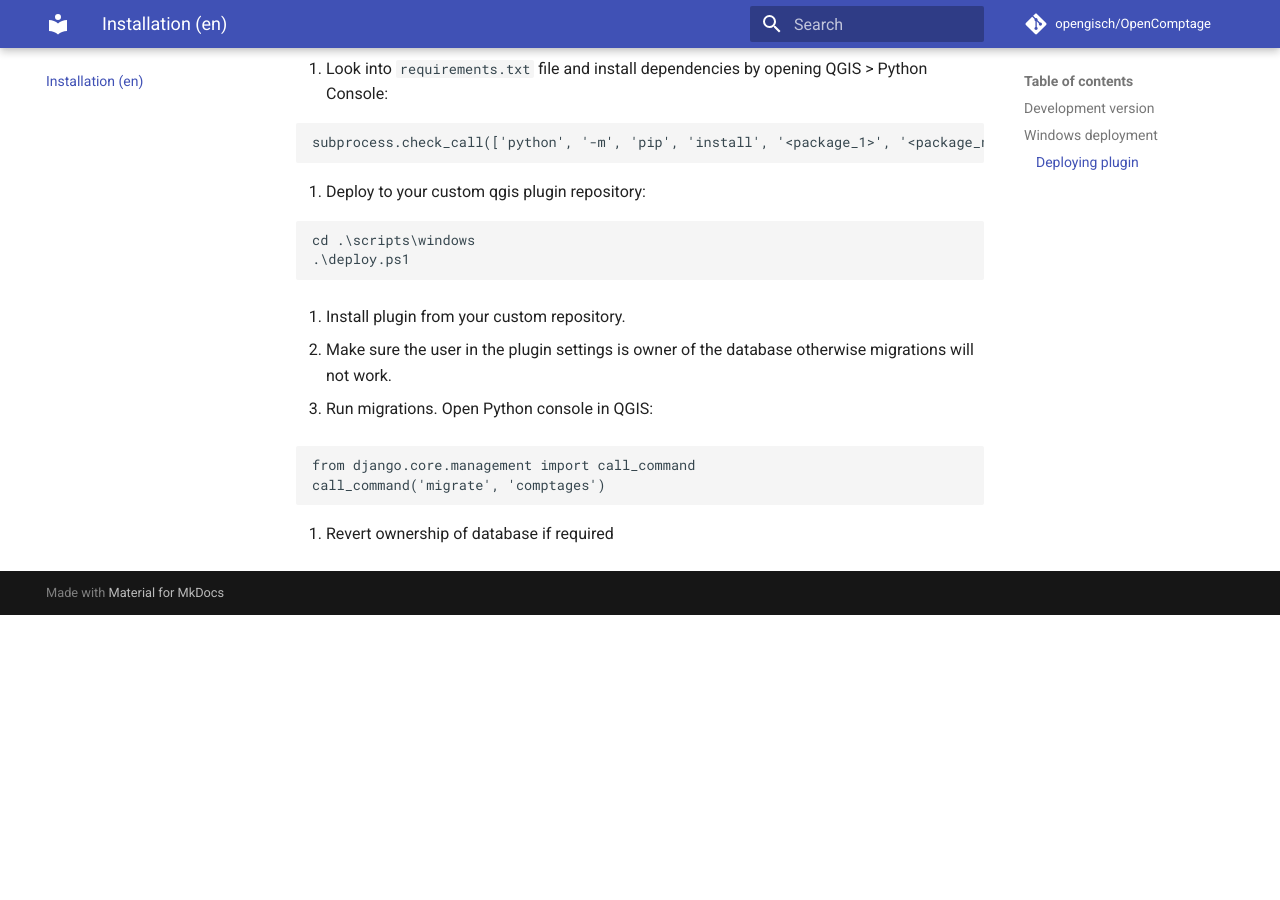
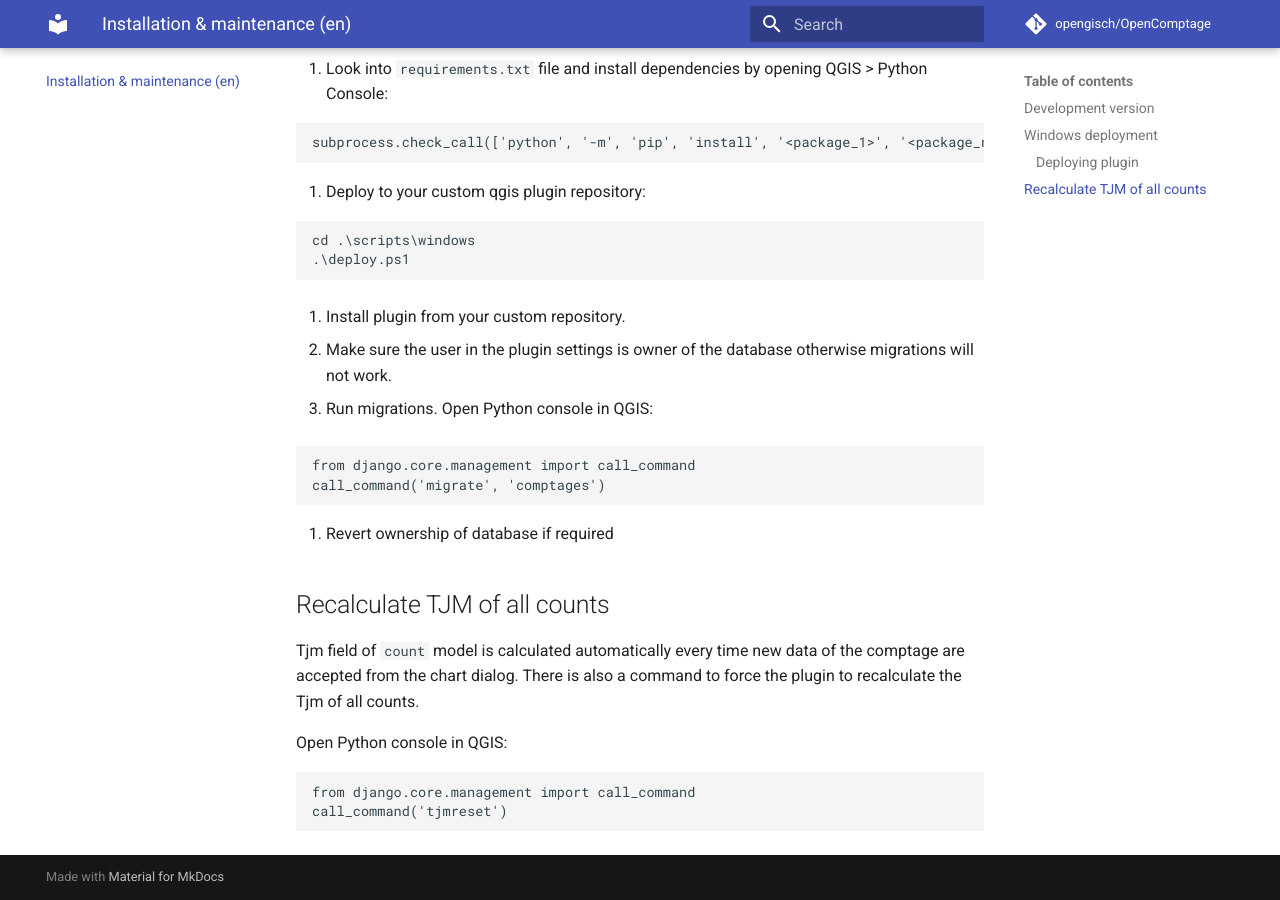
Before and after one commit to opengisch/OpenComptage, an MkDocs documentation site: the page built from docs/installation.md, in a window 1280 px wide and 900 px high, scrolled down 1359 px. Built offline with MkDocs 1.6.1 and Material for MkDocs 9.7.7, drawn with Linux system fonts in a browser that asks for light colours; comment, search, counter and statistics services are not loaded; before the commit the page ends 1974 px from its top, so only the background shows below that; some of the changed text lies outside the part shown.

Commit message:
Document reset tjm command

````diff
--- a/docs/installation.md
+++ b/docs/installation.md
@@ -1,4 +1,4 @@
-# Installation
+# Installation and maintenance
 
 ## Development version
 
@@ -74,3 +74,14 @@ call_command('migrate', 'comptages')
 ```
 
 6. Revert ownership of database if required
+
+## Recalculate TJM of all counts
+
+Tjm field of `count` model is calculated automatically every time new data of the comptage are accepted from the chart dialog. There is also a command to force the plugin to recalculate the Tjm of all counts.
+
+Open Python console in QGIS:
+
+```python
+from django.core.management import call_command
+call_command('tjmreset')
+```
--- a/mkdocs.yml
+++ b/mkdocs.yml
@@ -18,7 +18,7 @@ theme:
 nav:
   - Home: index.md
   - Manuel de l'utilisateur: user_manual.md
-  - Installation (en): installation.md
+  - Installation & maintenance (en): installation.md
   - Development (en): development.md
 
 markdown_extensions:
````
